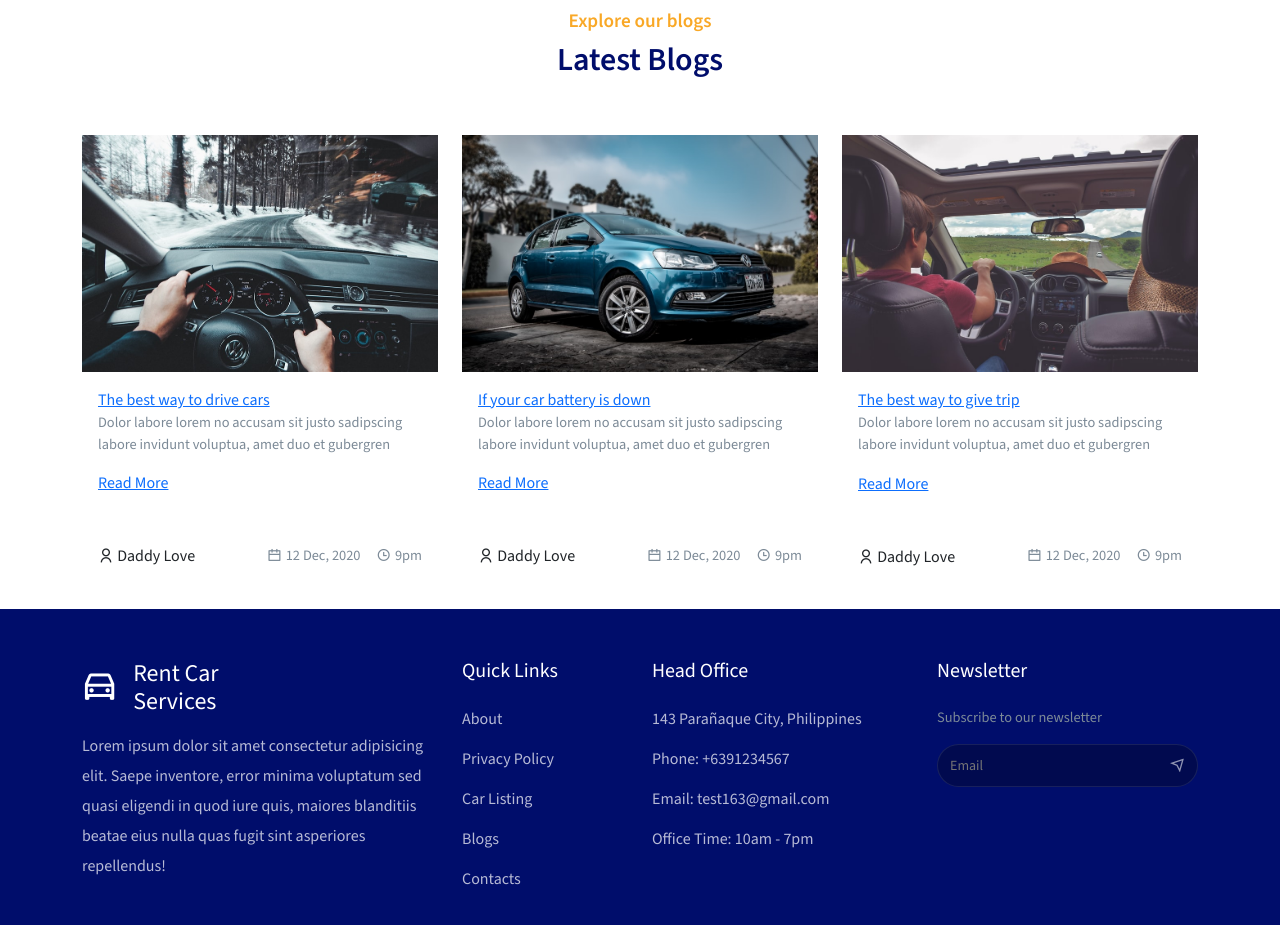
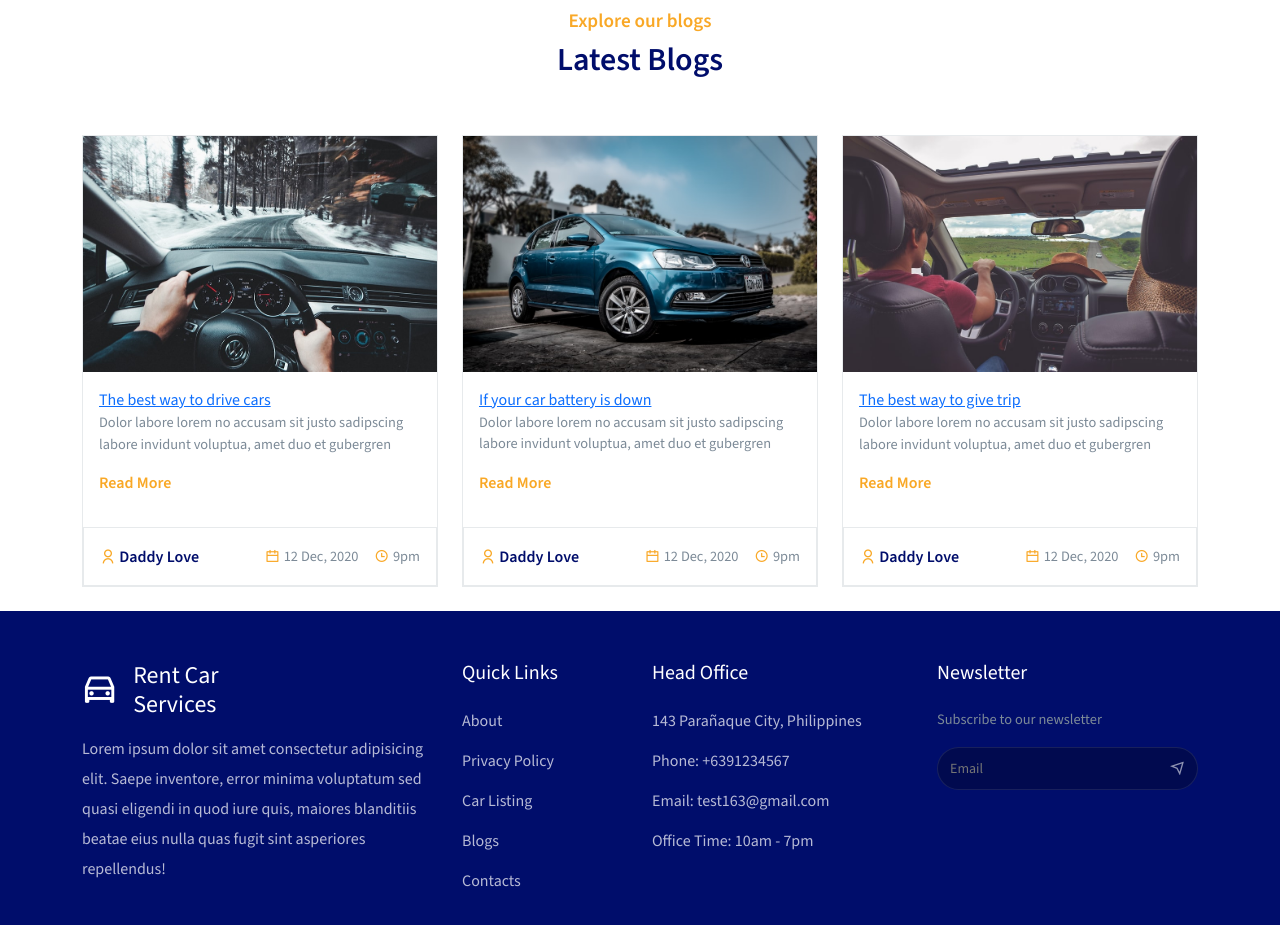
Before and after one commit to TeamAbella060420/Doctor-Appointment-Booking_MERN, a React (Create React App) app in the folder car-rental/: page /home in a window 1280 px wide. Shown: the part 3740-4665 px from the top of the page. Built offline with nearby package versions, Linux system fonts and the light colour scheme.

Commit message:
Update blog-item.css

```diff
--- a/car-rental/src/styles/blog-item.css
+++ b/car-rental/src/styles/blog-item.css
@@ -0,0 +1,28 @@
+.blog__item {
+  border: 1px solid #7c8a972e;
+  border-top: 1px solid #7c8a972e;
+}
+
+.read__more {
+  color: #f9a826;
+  font-weight: 600;
+  text-decoration: none;
+  font-size: 1rem;
+}
+
+.read__more:hover {
+  color: #f9a826;
+}
+
+.blog__item span i {
+  color: #f9a826;
+}
+
+.blog__author {
+    color: #000d6b;
+    font-weight: 600;
+}
+
+.blog__author i {
+    font-weight: 500;
+}
```
